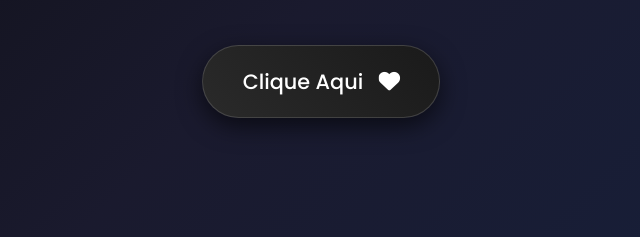
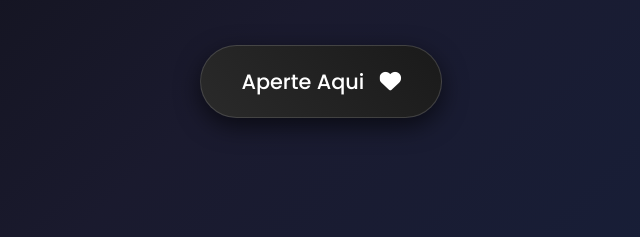
Before and after one commit to DanielBarros854/romantic_project, a website: page index.html in a window 1280 px wide. Shown: the part 407-644 px from the top of the page, 319-959 px from the left. Drawn offline with Linux system fonts and the light colour scheme.

Commit message:
refactor: change text

```diff
--- a/index.html
+++ b/index.html
@@ -24,7 +24,7 @@
       <h1 class="main-title">Para minha Princesa</h1>
       <p class="subtitle">Algo especial para minha pessoa especial...</p>
       <button id="enter-btn" class="romantic-btn">
-        <span>Clique Aqui</span>
+        <span>Aperte Aqui</span>
         <i class="fas fa-heart"></i>
       </button>
     </div>
```
